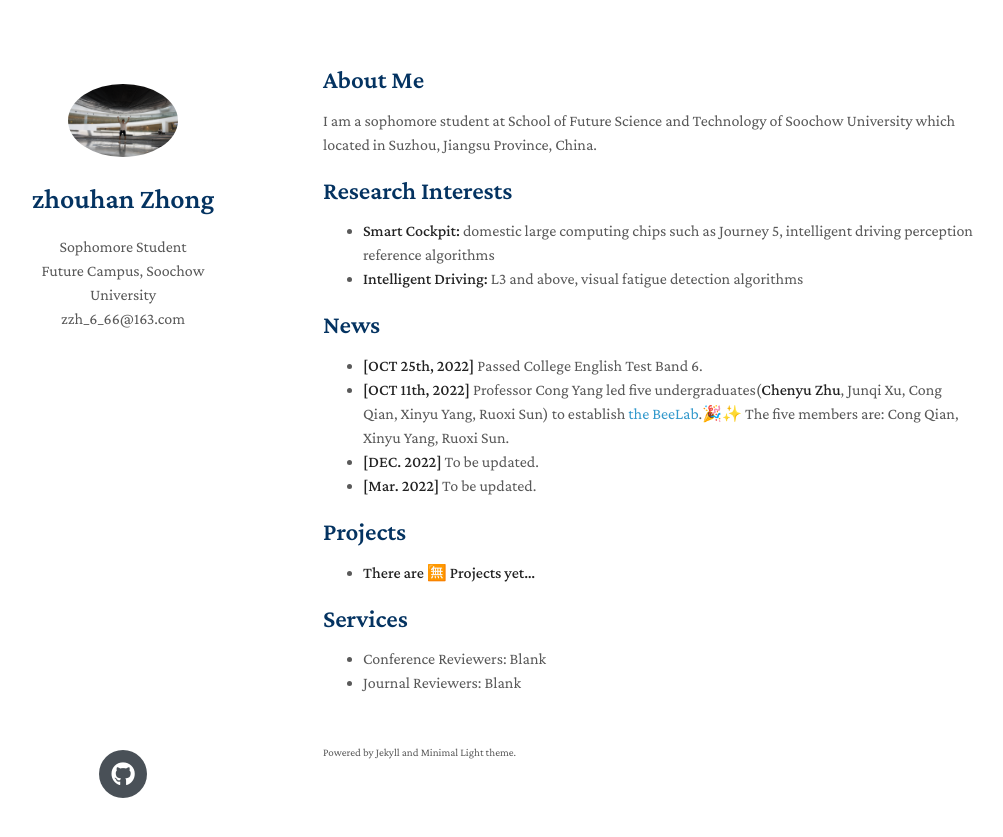
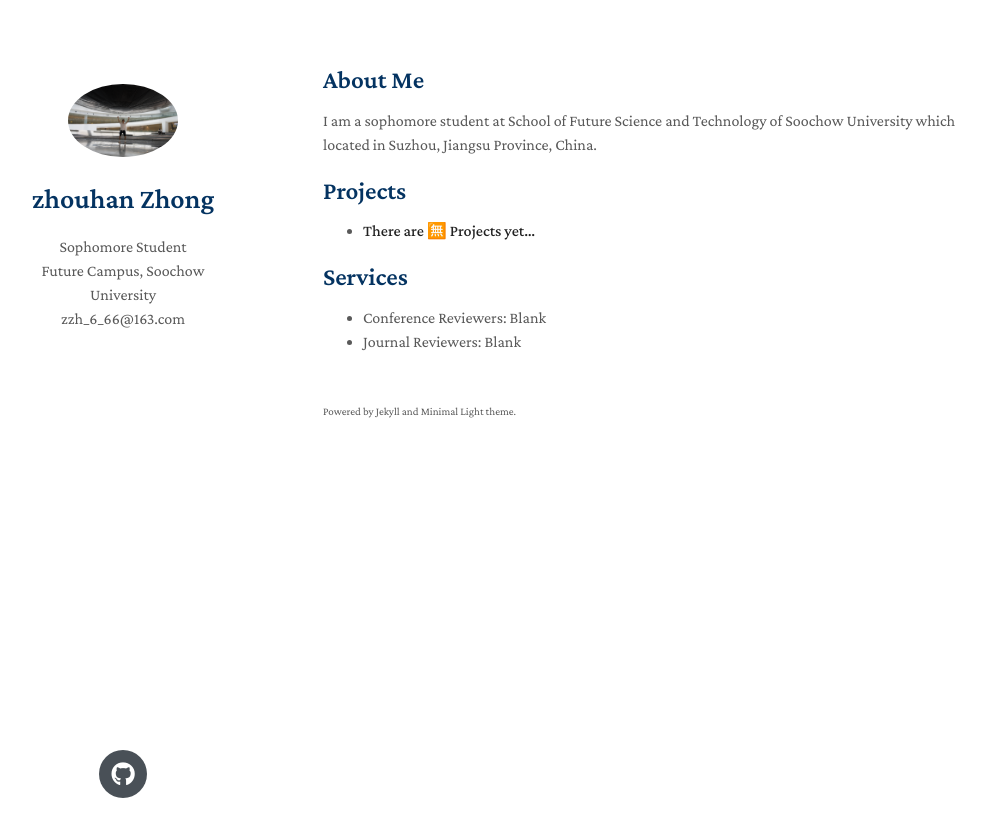
Before and after one commit to zhouhan-Zhong/zhouhan-Zhong.github.io, a Jekyll site: the page built from index.md, in a window 1280 px wide. Shown: the top 837 px of the page, without its empty margins (147-1150 px from the left). Built offline with Jekyll 4.4.1, drawn with Linux system fonts in a browser that asks for light colours; nearby versions of some CDN libraries; a style sheet for code colours, icons or effects is not loaded; our own code applies the rules of GitHub Pages for plain Markdown files.

Commit message:
Update index.md

```diff
--- a/index.md
+++ b/index.md
@@ -6,18 +6,7 @@ layout: homepage
 
 I am a sophomore student at School of Future Science and Technology of Soochow University which located in Suzhou, Jiangsu Province, China.
 
-## Research Interests
 
-- **Smart Cockpit:** domestic large computing chips such as Journey 5, intelligent driving perception
-reference algorithms
-- **Intelligent Driving:** L3 and above, visual fatigue detection algorithms
-
-## News
-
-- **[OCT 25th, 2022]**  Passed College English Test Band 6.
-- **[OCT 11th, 2022]**  Professor Cong Yang led five undergraduates(**Chenyu Zhu**, Junqi Xu, Cong Qian, Xinyu Yang, Ruoxi Sun) to establish [the BeeLab](https://xinyu1213.github.io).🎉✨ The five members are: Cong Qian, Xinyu Yang, Ruoxi Sun.
-- **[DEC. 2022]** To be updated.
-- **[Mar. 2022]** To be updated.
 
 ## Projects
 
```
